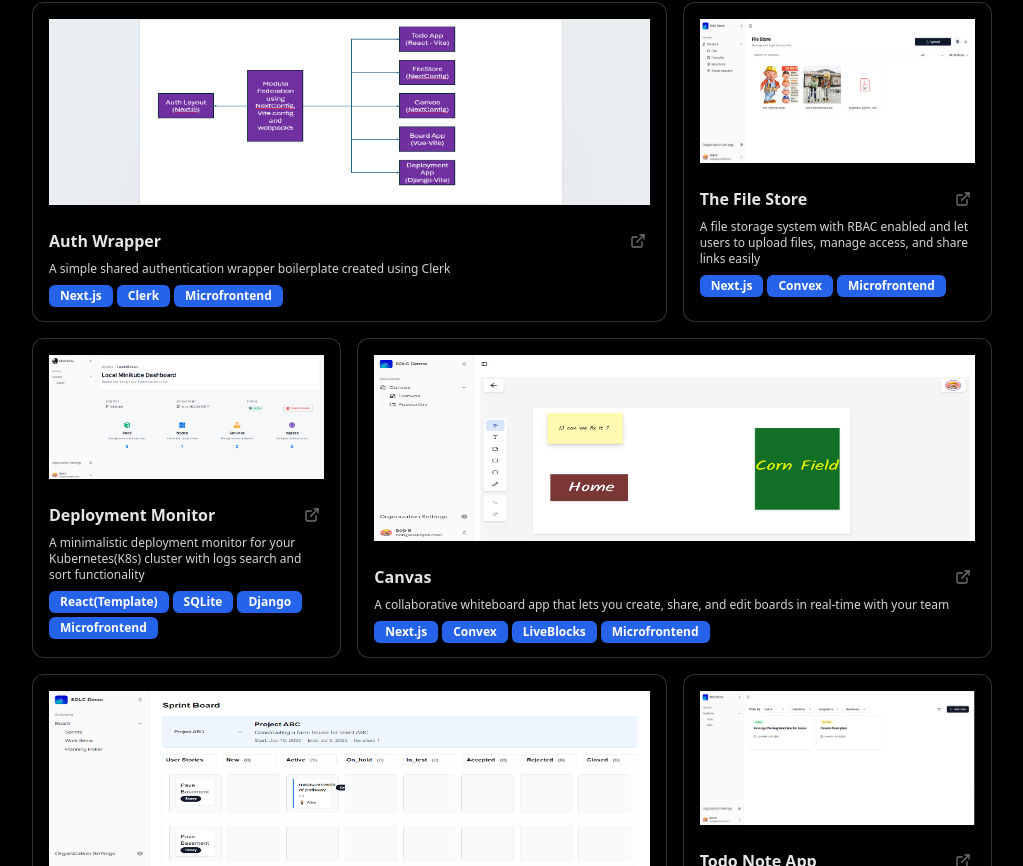
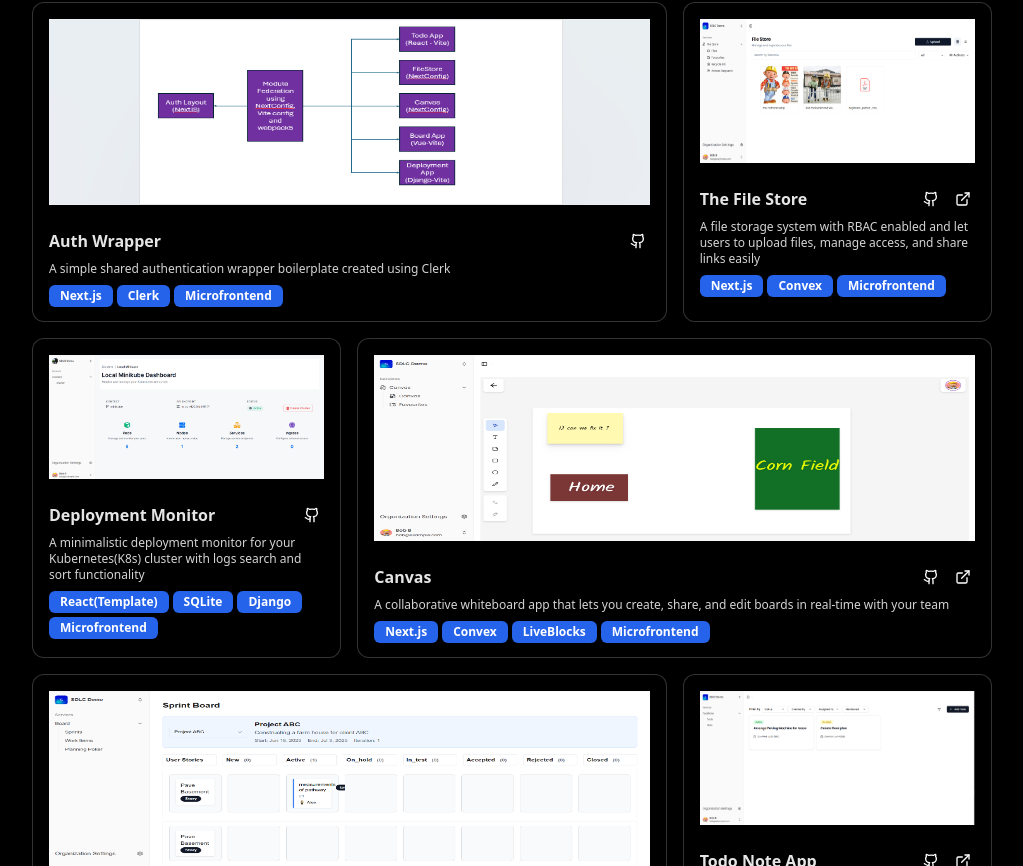
Before and after one commit to harimee1504/portfolio, a Next.js app: page / in a window 1280 px wide. Shown: the part 2754-3620 px from the top of the page, without its empty margins (128-1151 px from the left). Built offline with nearby package versions, Linux system fonts and the light colour scheme.

Commit message:
github url addition in project

```diff
--- a/app/_components/experience.tsx
+++ b/app/_components/experience.tsx
@@ -61,8 +61,8 @@ const Experience = () => {
               <span>Led end-to-end transition from a <strong>monolithic architecture</strong> to <strong>Micro
               Frontend (MFE)</strong> using <strong>React</strong>, deploying modular applications on <strong>AWS
               and Azure</strong> with <strong>Docker, Kubernetes(Helm)</strong>; owned the entire
-              <strong>DevOps lifecycle</strong> including boilerplate setup, Dockerfile creation,
-              <strong>CI/CD pipeline</strong> scripting, and Helm chart development</span>
+              <strong> DevOps lifecycle</strong> including boilerplate setup, Dockerfile creation,
+              <strong> CI/CD pipeline</strong> scripting, and Helm chart development</span>
             </div>
             <div className="flex items-start gap-2 text-xs text-neutral-700 md:text-sm dark:text-neutral-300 mt-2">
               <span className="mt-0.5">✅</span>
@@ -80,7 +80,7 @@ const Experience = () => {
             <div className="flex items-start gap-2 text-xs text-neutral-700 md:text-sm dark:text-neutral-300 mt-2">
               <span className="mt-0.5">✅</span>
               <span>Collaborated with the platform administration team to onboard
-              <strong>Micro Frontend (MFE)</strong> child applications into the centralized UI
+              <strong> Micro Frontend (MFE)</strong> child applications into the centralized UI
               framework, ensuring seamless integration and alignment with
               organizational standards.</span>
             </div>
--- a/app/_components/project-section.tsx
+++ b/app/_components/project-section.tsx
@@ -25,7 +25,7 @@ const ProjectSection = () => {
             className: "md:col-span-2",
             icon: <IconClipboardCopy className="h-4 w-4 text-neutral-500" />,
             tags: ["Next.js", "Clerk", "Microfrontend"],
-            url: "https://github.com/harimee1504/auth-layout"
+            githubUrl: "https://github.com/harimee1504/auth-layout"
         },
         {
             title: "The File Store",
@@ -34,7 +34,8 @@ const ProjectSection = () => {
             className: "md:col-span-1",
             icon: <IconFileBroken className="h-4 w-4 text-neutral-500" />,
             tags: ["Next.js", "Convex", "Microfrontend"],
-            url: "https://file-store-chi.vercel.app"
+            url: "https://file-store-chi.vercel.app",
+            githubUrl: "https://github.com/harimee1504/file-store"
         },
         {
             title: "Deployment Monitor",
@@ -44,7 +45,7 @@ const ProjectSection = () => {
             className: "md:col-span-1",
             icon: <IconTableColumn className="h-4 w-4 text-neutral-500" />,
             tags: ["React(Template)", "SQLite", "Django", "Microfrontend"],
-            url: "https://github.com/harimee1504/cluster"
+            githubUrl: "https://github.com/harimee1504/cluster"
         },
         {
             title: "Canvas",
@@ -53,7 +54,8 @@ const ProjectSection = () => {
             className: "md:col-span-2",
             icon: <IconSignature className="h-4 w-4 text-neutral-500" />,
             tags: ["Next.js", "Convex", "LiveBlocks", "Microfrontend"],
-            url: "https://canvas-pi-blush.vercel.app/canvas"
+            url: "https://canvas-pi-blush.vercel.app/canvas",
+            githubUrl: "https://github.com/harimee1504/canvas"
         },
         {
             title: "Sprint Board",
@@ -63,7 +65,8 @@ const ProjectSection = () => {
             className: "md:col-span-2",
             icon: <IconTableColumn className="h-4 w-4 text-neutral-500" />,
             tags: ["Vue", "Python", "Flask", "MySQL", "GraphQL", "Microfrontend"],
-            url: "https://board-beta-indol.vercel.app"
+            url: "https://board-beta-indol.vercel.app",
+            githubUrl: "https://github.com/harimee1504?tab=repositories&q=board&type=&language=&sort="
         },
         {
             title: "Todo Note App",
@@ -72,7 +75,8 @@ const ProjectSection = () => {
             className: "md:col-span-1",
             icon: <IconClipboardCopy className="h-4 w-4 text-neutral-500" />,
             tags: ["React", "Express", "MySQL", "Microfrontend"],
-            url: "https://todo-note-seven.vercel.app"
+            url: "https://todo-note-seven.vercel.app",
+            githubUrl: "https://github.com/harimee1504?tab=repositories&q=todo&type=&language=&sort="
         },
         {
             title: "Portfolio Website (Old Version)",
@@ -115,6 +119,7 @@ const ProjectSection = () => {
                         icon={item.icon}
                         tags={item.tags}
                         url={item.url}
+                        githubUrl={item.githubUrl}
                     />
                 ))}
             </BentoGrid>
--- a/components/signup-form-demo.tsx
+++ b/components/signup-form-demo.tsx
@@ -12,7 +12,6 @@ import {
 export default function SignupFormDemo() {
   const handleSubmit = (e: React.FormEvent<HTMLFormElement>) => {
     e.preventDefault();
-    console.log("Form submitted");
   };
   return (
     <div className="shadow-input mx-auto w-full max-w-md rounded-none bg-white p-4 md:rounded-2xl md:p-8 dark:bg-black">
--- a/components/ui/bento-grid.tsx
+++ b/components/ui/bento-grid.tsx
@@ -1,6 +1,7 @@
 import { cn } from "@/lib/utils";
 import { Badge } from "@/components/ui/badge"
-import { BadgeCheckIcon, ExternalLink } from "lucide-react";
+import { BadgeCheckIcon, ExternalLink, Github } from "lucide-react";
+import { Tooltip, TooltipContent, TooltipProvider, TooltipTrigger } from "@/components/ui/tooltip";
 
 export const BentoGrid = ({
   className,
@@ -29,6 +30,7 @@ export const BentoGridItem = ({
   tags,
   icon,
   url,
+  githubUrl,
 }: {
   className?: string;
   title?: string | React.ReactNode;
@@ -37,6 +39,7 @@ export const BentoGridItem = ({
   tags?: string[];
   icon?: React.ReactNode;
   url?: string;
+  githubUrl?: string;
 }) => {
   return (
     <div
@@ -49,15 +52,42 @@ export const BentoGridItem = ({
       <div className="transition duration-200 group-hover/bento:translate-x-2">
         <div className="mt-2 mb-2 font-sans font-bold text-neutral-600 dark:text-neutral-200 flex justify-between items-center">
           {title}
+          <div className="flex gap-2">
+            {githubUrl && (
+              <TooltipProvider>
+                <Tooltip>
+                  <TooltipTrigger asChild>
+                    <button
+                      onClick={() => window.open(githubUrl, '_blank', 'noopener,noreferrer')}
+                      className="p-1 rounded-md hover:bg-neutral-100 dark:hover:bg-neutral-800 transition-colors duration-200"
+                    >
+                      <Github className="h-4 w-4 text-white hover:text-gray-200" />
+                    </button>
+                  </TooltipTrigger>
+                  <TooltipContent className="bg-gray-800 text-white border-gray-600 mb-2">
+                    <p>View on GitHub</p>
+                  </TooltipContent>
+                </Tooltip>
+              </TooltipProvider>
+            )}
             {url && (
+              <TooltipProvider>
+                <Tooltip>
+                  <TooltipTrigger asChild>
                     <button
                       onClick={() => window.open(url, '_blank', 'noopener,noreferrer')}
                       className="p-1 rounded-md hover:bg-neutral-100 dark:hover:bg-neutral-800 transition-colors duration-200"
-              title="Open in new tab"
                     >
-              <ExternalLink className="h-4 w-4 text-neutral-500 hover:text-neutral-700 dark:hover:text-neutral-300" />
+                      <ExternalLink className="h-4 w-4 text-white hover:text-gray-200" />
                     </button>
+                  </TooltipTrigger>
+                  <TooltipContent className="bg-blue-600 text-white border-blue-500 mb-2">
+                    <p>Open in new tab</p>
+                  </TooltipContent>
+                </Tooltip>
+              </TooltipProvider>
             )}
+          </div>
         </div>
         <div className="font-sans text-xs font-normal text-neutral-600 dark:text-neutral-300">
           {description}
--- a/components/ui/sticky-banner.tsx
+++ b/components/ui/sticky-banner.tsx
@@ -16,7 +16,6 @@ export const StickyBanner = ({
   const { scrollY } = useScroll();
 
   useMotionValueEvent(scrollY, "change", (latest) => {
-    console.log(latest);
     if (hideOnScroll && latest > 40) {
       setOpen(false);
     } else {
```
Lines whose indentation alone changed are shown as unchanged.
